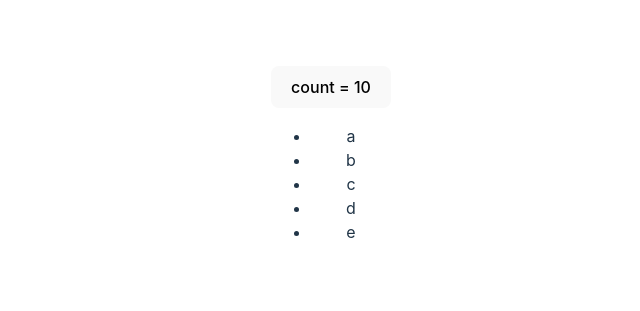
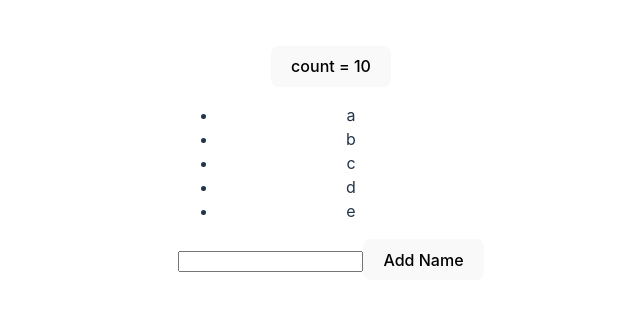
Before and after one commit to Mani007/reactStatesHook, a React (Vite) app in the folder Advance React States/: page / in a window 1280 px wide. Shown: the part 237-548 px from the top of the page, without its empty margins (309-949 px from the left). Built offline with nearby package versions, Linux system fonts and the light colour scheme.

Commit message:
rerendering weirldly with state change

```diff
--- a/Advance React States/src/App.jsx
+++ b/Advance React States/src/App.jsx
@@ -3,6 +3,10 @@ import { useState } from 'react'
 import './App.css'
 function NameList() {
   const [Names, setNames] = useState(["a", "b", "c", "d", "e"])
+  const [AddName, setAddName] = useState("")
+  const addnewname = () => {
+    Names.push(AddName)
+  }
 
   return(
     <>
@@ -12,6 +16,11 @@ function NameList() {
           <li key={name}>{name}</li>
         ))}
       </ul>
+      <input type="text"
+      value={AddName}
+      onChange={(e) => setAddName(e.target.value)}
+      />
+    <button onClick={addnewname}> Add Name</button>
     </div>
     </>
   )
```
